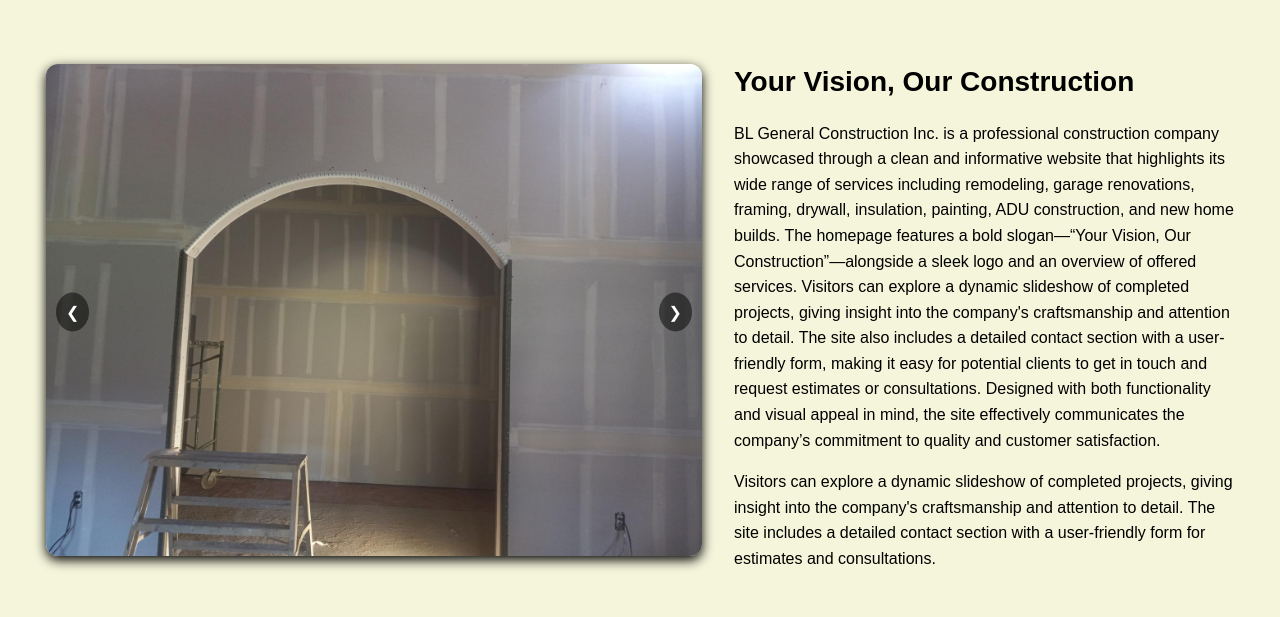
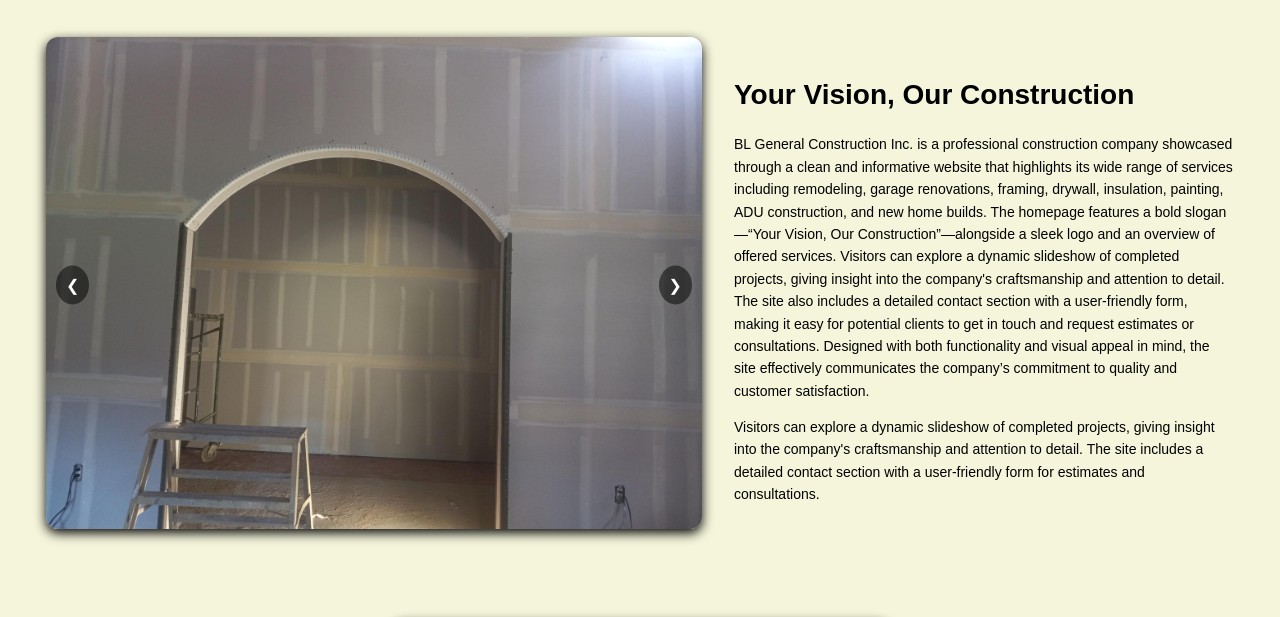
Before and after one commit to jenlopez1411/BL-General-Construction, a plain HTML site: page index.html in a window 1280 px wide. Shown: the part 1060-1677 px from the top of the page. Drawn offline with Linux system fonts and the light colour scheme; grey boxes are pictures that could not be loaded.

Commit message:
fontsize fixed

```diff
--- a/projects.css
+++ b/projects.css
@@ -105,3 +105,7 @@
 .prevVideo:hover, .nextVideo:hover {
     background-color: black;
 }
+
+.projectDescription1 , .projectDescription2{
+    font-size: 14px;
+}
```
